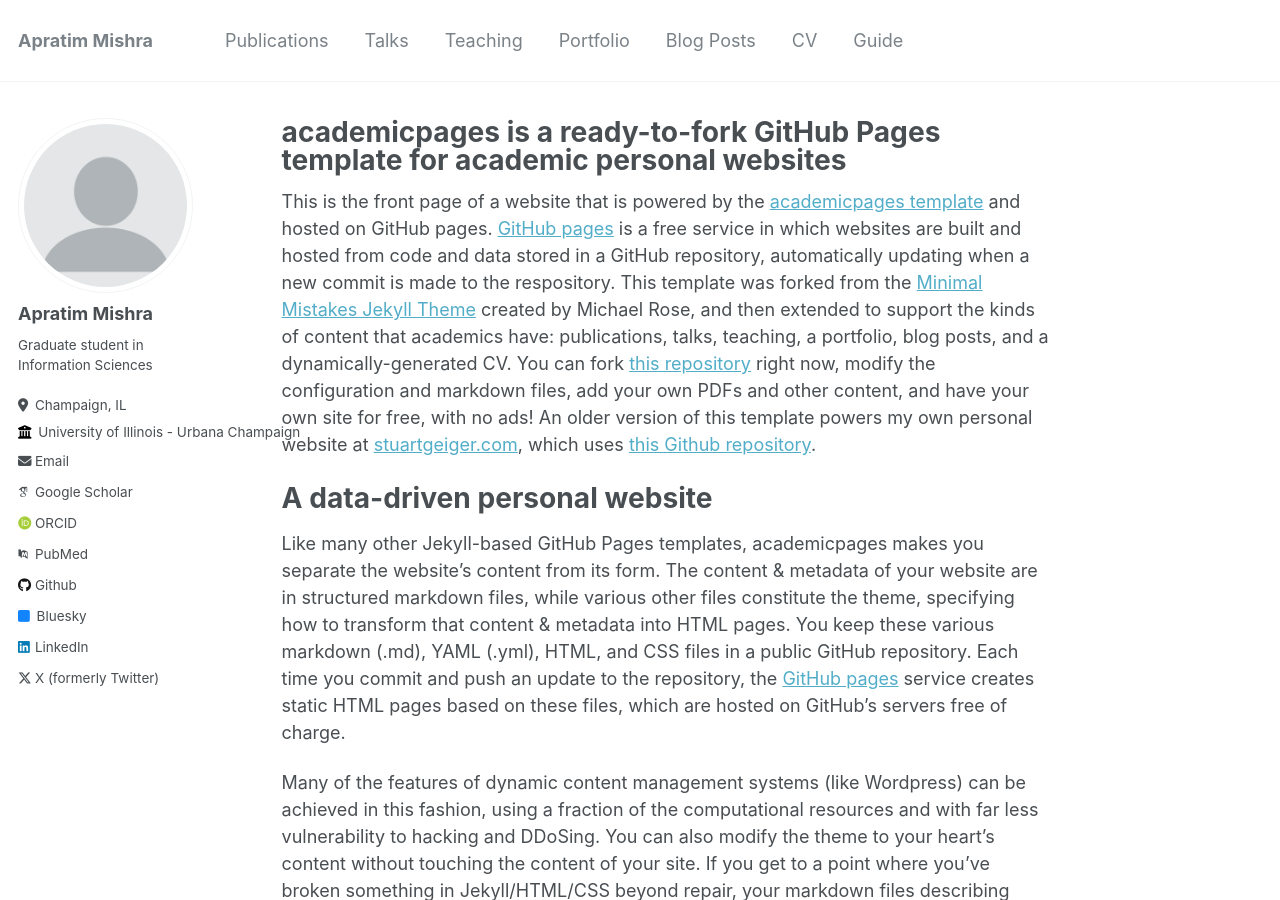
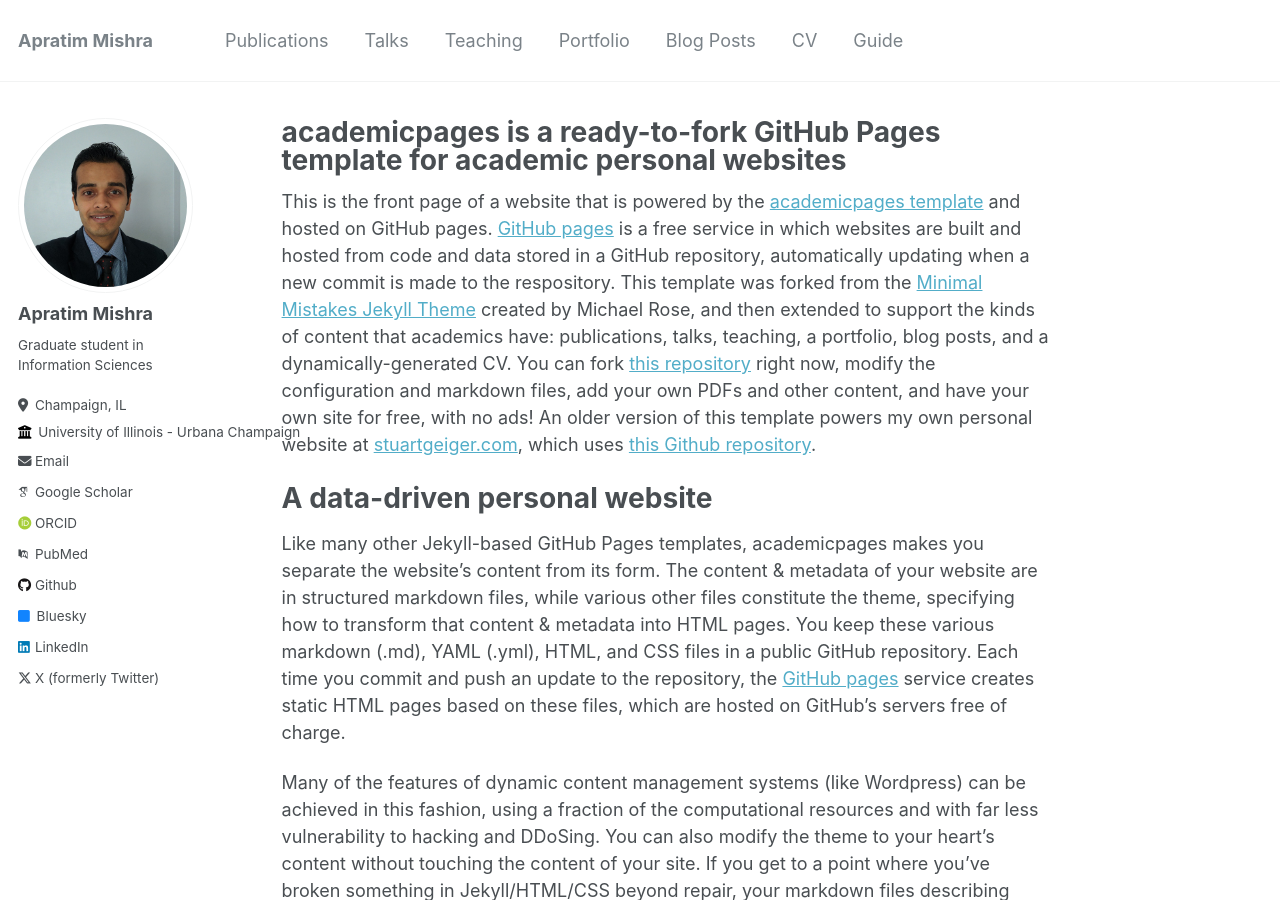
Before and after one commit to apratim-mishra/apratim-mishra.github.io, a Jekyll site: the page built from _pages/about.md, in a window 1280 px wide and 900 px high. Built offline with Jekyll 4.4.1, drawn with Linux system fonts in a browser that asks for light colours; some web fonts are replaced.

Commit message:
Update _config.yml

```diff
--- a/_config.yml
+++ b/_config.yml
@@ -21,7 +21,7 @@ repository               : "apratim-mishra/apratim-mishra.github.io"
 #               Additional customization can be done by editing /_includes/author-profile.html
 author:
   # Biographic information
-  avatar           : "profile.png"
+  avatar           : "linkedin.jpeg"
   name             : "Apratim Mishra"
   pronouns         : # example: "she/her"
   bio              : "Graduate student in Information Sciences"
```
